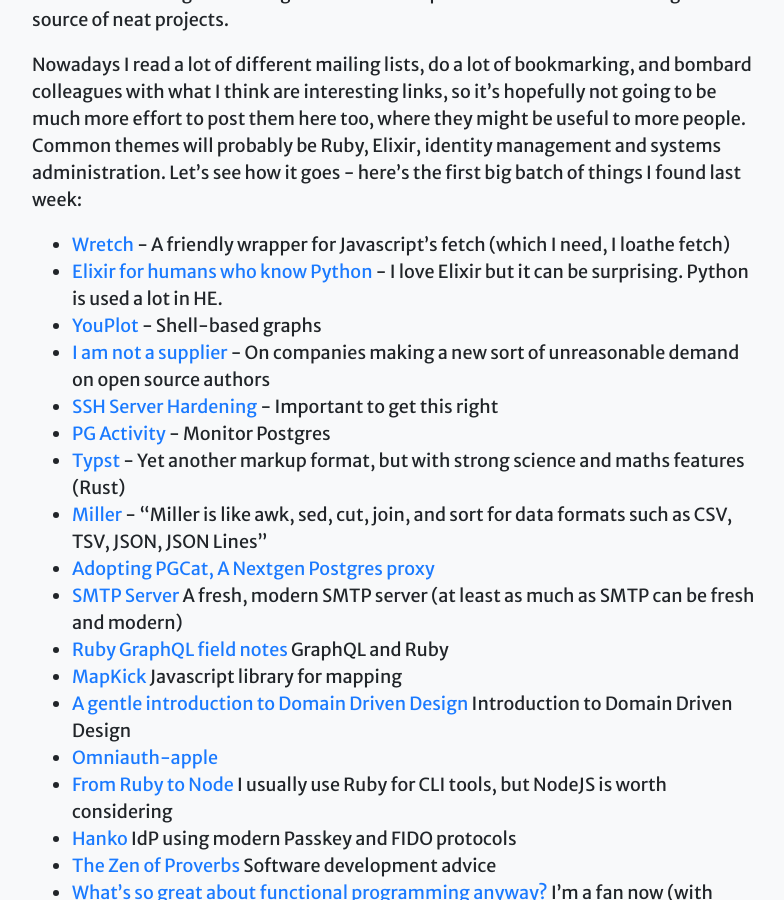
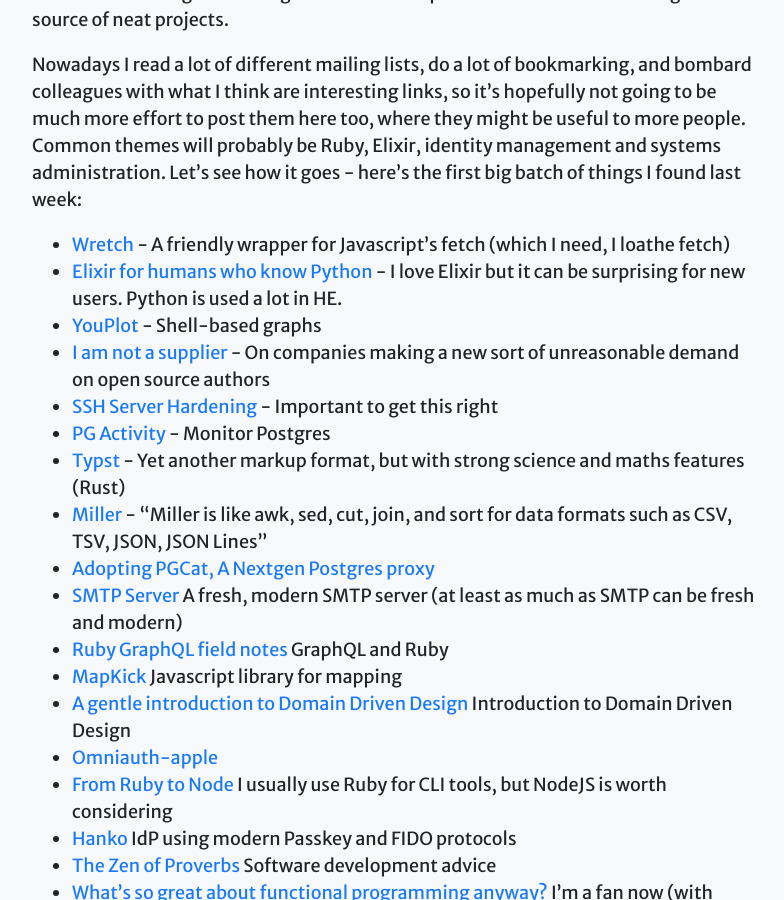
Before and after one commit to Digital-Identity-Labs/digital-identity-labs.github.io, a Jekyll site: the page built from _posts/2023-03-27-com1.markdown, in a window 1280 px wide and 900 px high, scrolled down 734 px. Shown: the whole window, without its empty margins (246-1030 px from the left). Built offline with Jekyll 4.4.1, drawn with Linux system fonts in a browser that asks for light colours; comment, search, counter and statistics services are not loaded.

```diff
--- a/_posts/2023-03-27-com1.markdown
+++ b/_posts/2023-03-27-com1.markdown
@@ -19,7 +19,7 @@ be useful to more people. Common themes will probably be Ruby, Elixir, identity
 Let's see how it goes - here's the first big batch of things I found last week:
 
 * [Wretch](https://github.com/elbywan/wretch) - A friendly wrapper for Javascript's fetch (which I need, I loathe fetch)
-* [Elixir for humans who know Python](https://hibox.live/elixir-for-humans-who-know-python) - I love Elixir but it can be surprising. Python is used a lot in HE.
+* [Elixir for humans who know Python](https://hibox.live/elixir-for-humans-who-know-python) - I love Elixir but it can be surprising for new users. Python is used a lot in HE.
 * [YouPlot](https://github.com/red-data-tools/YouPlot) - Shell-based graphs
 * [I am not a supplier](https://www.softwaremaxims.com/blog/not-a-supplier) - On companies making a new sort of unreasonable demand on open source authors
 * [SSH Server Hardening](https://ittavern.com/ssh-server-hardening/) - Important to get this right
```
Also changed, not shown: _posts/2023-03-27-smee_feds.markdown (added, +17 -0 lines).
